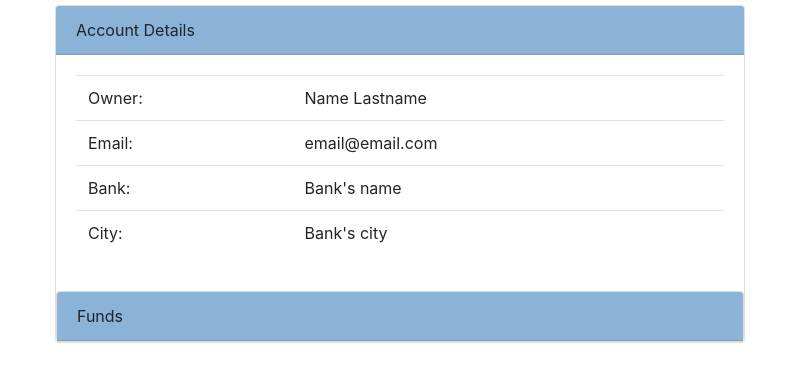
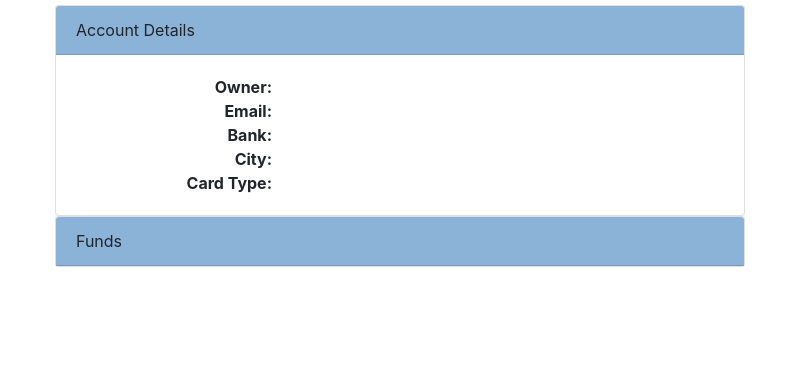
Before and after one commit to Ervinas45/Secured-Bank-Simulation-Project, an Electron app: page BankUI/home.html in a window 800 px wide. Shown: the part 41-422 px from the top of the page. Drawn offline with nearby package versions, Linux system fonts and the light colour scheme; no server answers.

Commit message:
Rewritten code with proper alignments

```diff
--- a/BankUI/home.html
+++ b/BankUI/home.html
@@ -11,7 +11,7 @@
     </head>
     <body>
         <div class="container">
-            <h2>Hello, <strong id="name_lastname">name lastname</strong></h2>
+            <h2>Hello, <strong id="name">name lastname</strong></h2>
             <div id="accordion">
                 <div class="card">
                     <div class="card-header" data-toggle="collapse" data-parent="#accordion" href="#collapseOne" style="background-color: #8bb3d8">
@@ -19,39 +19,50 @@
                     </div>
                     <div id="collapseOne" class="collapse show">
                         <div class="card-body">
-                            <table class="table table-hover">
-                                    <tbody>
-                                        <tr>
-                                            <td class="text-xl-right">Owner:</td>
-                                            <td id="name_lasname">Name Lastname</td>
-                                        </tr>
-                                        <tr>
-                                            <td class="text-xl-right">Email:</td>
-                                            <td id="email">email@email.com</td>
-                                        </tr>
-                                        <tr>
-                                            <td class="text-xl-right">Bank:</td>
-                                            <td id="bank_name">Bank's name</td>
-                                        </tr>
-                                        <tr>
-                                            <td class="text-xl-right">City:</td>
-                                            <td id="bank_city">Bank's city</td>
-                                        </tr>
-                                    </tbody>
-                            </table>
+                            <div class="row">
+                                <div class="col-sm-4" align="right"><b>Owner:</b></div>
+                                <div class="col-sm-8" id="name_lastname"></div>
+                            </div>
+                            <div class="row">
+                                    <div class="col-sm-4" align="right"><b>Email:</b></div>
+                                <div class="col-sm-8" id="email"></div>
+                            </div>
+                            <div class="row">
+                                <div class="col-sm-4" align="right"><b>Bank:</b></div>
+                                <div class="col-sm-8" id="bank_name"></div>
+                            </div>
+                            <div class="row">
+                                <div class="col-sm-4" align="right"><b>City:</b></div>
+                                <div class="col-sm-8" id="bank_city"></div>
+                            </div>
+                            <div class="row">
+                                <div class="col-sm-4" align="right"><b>Card Type:</b></div>
+                                <div class="col-sm-8" id="type"></div>
+                            </div>
                         </div>
                     </div>
-                    <div class="card">
-                        <div class="card-header" data-toggle="collapse" data-parent="#accordion" href="#collapseTwo" style="background-color: #8bb3d8">
-                            Funds
-                        </div>
+                </div>
+                <div class="card">
+                    <div class="card-header" data-toggle="collapse" data-parent="#accordion" href="#collapseTwo" style="background-color: #8bb3d8">
+                        Funds
+                    </div>
                     <div id="collapseTwo" class="collapse">
                         <div class="card-body">
-                            Lorem ipsum dolor sit amet, consectetur adipisicing elit, sed do eiusmod tempor incididunt ut labore et dolore magna aliqua. Ut enim ad minim veniam, quis nostrud exercitation ullamco laboris nisi ut aliquip ex ea commodo consequat.
+                            <div class="row">
+                                <div class="col-sm-4" align="right"><b>Balance:</b></div>
+                                <div class="col-sm-8"><span id="funds"></span><b> EUR</b></div>
+                            </div>
+                            <div class="row">
+                                <div class="col-sm-4" align="right"><b>Dept:</b></div>
+                                <div class="col-sm-8"><span id="dept"></span><b> EUR</b></div>
+                            </div>
                         </div>
                     </div>
                 </div>
             </div>
         </div>
+    <script>
+        require('./userpanelrenderer.js');
+    </script>
     </body>
 </html>
```
